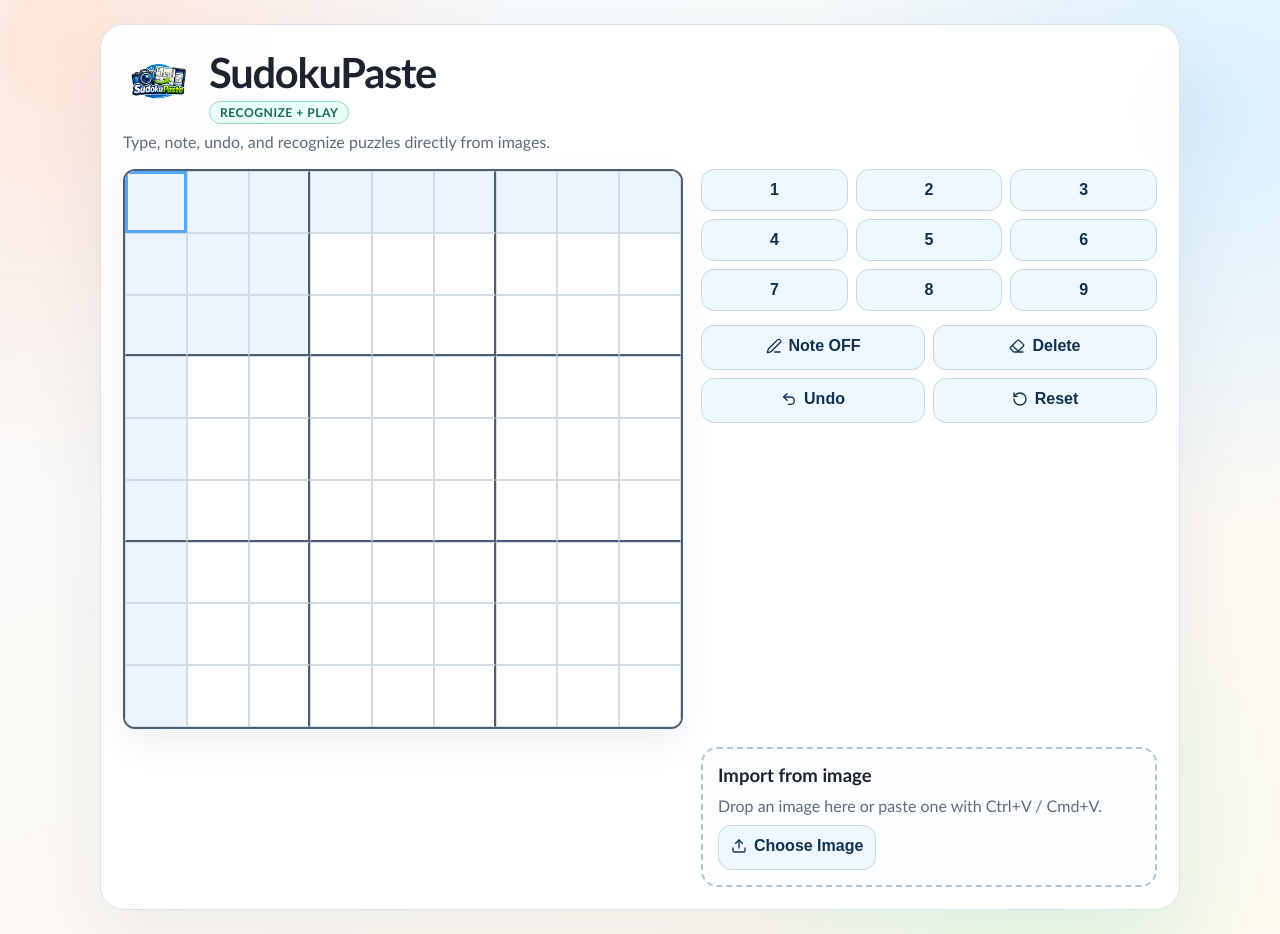
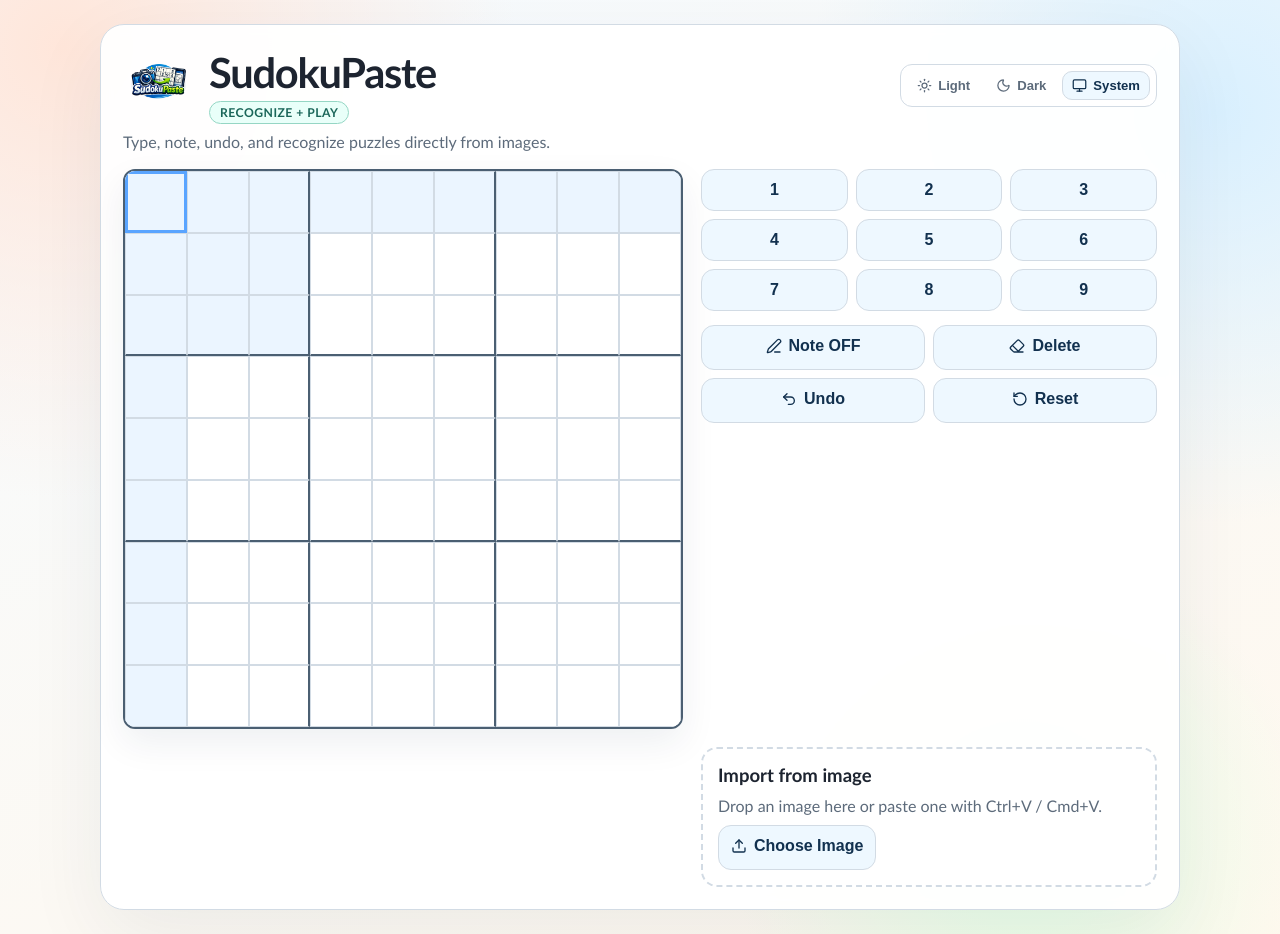
Before and after one commit to wrestlingcarbonapple/PuzzleSnap, a Next.js app: page / in a window 1280 px wide. Built offline with nearby package versions, Linux system fonts and the light colour scheme.

Commit message:
Add light, dark, and system theme support

```diff
--- a/src/app/globals.css
+++ b/src/app/globals.css
@@ -21,6 +21,29 @@
   --danger: #c1434b;
 }
 
+:root[data-theme="dark"] {
+  --bg: radial-gradient(circle at 10% 8%, #1f2d3a 0%, transparent 34%),
+    radial-gradient(circle at 92% 15%, #25324b 0%, transparent 28%),
+    radial-gradient(circle at 84% 88%, #1f3e39 0%, transparent 24%),
+    linear-gradient(160deg, #121922, #1a1f2b);
+  --card: #1b2431f0;
+  --text: #ebf1f8;
+  --muted: #a4b3c4;
+  --board-bg: #16202b;
+  --line: #89a0b7;
+  --subline: #304152;
+  --selected: #58a8ff;
+  --selected-unit: #1f2d40;
+  --same-number: #2a3d55;
+  --blocked: #26313f;
+  --given: #d3e6fb;
+  --button: #253447;
+  --button-text: #eaf4ff;
+  --button-active: #2f6d68;
+  --button-muted: #364556;
+  --danger: #ff8b8f;
+}
+
 * {
   box-sizing: border-box;
 }
@@ -36,6 +59,7 @@ body {
   font-family: "Avenir Next", "Nunito Sans", "Trebuchet MS", "Segoe UI", sans-serif;
   color: var(--text);
   background: var(--bg);
+  transition: background 220ms ease, color 220ms ease;
 }
 
 .page-shell {
@@ -47,7 +71,7 @@ body {
 
 .card {
   width: min(1080px, 100%);
-  border: 1px solid #d8e2ec;
+  border: 1px solid var(--subline);
   border-radius: 24px;
   background: var(--card);
   box-shadow: 0 26px 80px #10254412;
@@ -63,6 +87,13 @@ body {
 }
 
 .title-row {
+  display: flex;
+  align-items: center;
+  justify-content: space-between;
+  gap: 14px;
+}
+
+.title-main {
   display: flex;
   align-items: center;
   gap: 14px;
@@ -107,6 +138,36 @@ body {
   color: var(--muted);
 }
 
+.theme-toggle {
+  display: inline-flex;
+  align-items: center;
+  gap: 6px;
+  padding: 6px;
+  border-radius: 12px;
+  border: 1px solid var(--subline);
+  background: var(--board-bg);
+}
+
+.theme-button {
+  border: 1px solid transparent;
+  background: transparent;
+  color: var(--muted);
+  border-radius: 10px;
+  padding: 6px 9px;
+  font-size: 0.82rem;
+  font-weight: 700;
+  display: inline-flex;
+  align-items: center;
+  gap: 6px;
+  cursor: pointer;
+}
+
+.theme-button-active {
+  border-color: var(--subline);
+  background: var(--button);
+  color: var(--button-text);
+}
+
 .board-wrap {
   width: 100%;
 }
@@ -128,7 +189,7 @@ body {
 .cell {
   position: relative;
   border: 1px solid var(--subline);
-  background: #fff;
+  background: var(--board-bg);
   color: var(--text);
   padding: 0;
   cursor: pointer;
@@ -166,7 +227,7 @@ body {
 }
 
 .cell-invalid .cell-value {
-  color: #c63c3c;
+  color: var(--danger);
   font-weight: 700;
 }
 
@@ -210,7 +271,7 @@ body {
 }
 
 .key {
-  border: 1px solid #c3d8ea;
+  border: 1px solid var(--subline);
   background: var(--button);
   color: var(--button-text);
   border-radius: 13px;
@@ -240,28 +301,27 @@ body {
 
 .key-note-on {
   background: var(--button-active);
-  border-color: #71c9bf;
 }
 
 .key-muted {
   background: var(--button-muted);
-  color: #6f7b8a;
+  color: var(--muted);
 }
 
 .import-zone {
   grid-column: 2;
-  border: 2px dashed #aec5d7;
+  border: 2px dashed var(--subline);
   border-radius: 16px;
   padding: 15px;
   display: flex;
   flex-direction: column;
   gap: 10px;
-  background: #fdfeff;
+  background: var(--board-bg);
 }
 
 .import-zone-active {
-  background: #eef9ff;
-  border-color: #7bb4da;
+  background: var(--selected-unit);
+  border-color: var(--selected);
 }
 
 .import-zone h2 {
@@ -305,9 +365,9 @@ body {
 }
 
 .preview-wrap {
-  border: 1px solid #d4ddea;
+  border: 1px solid var(--subline);
   border-radius: 12px;
-  background: #fff;
+  background: var(--board-bg);
   overflow: hidden;
 }
 
@@ -322,6 +382,11 @@ body {
     grid-template-columns: 1fr;
   }
 
+  .title-row {
+    flex-direction: column;
+    align-items: flex-start;
+  }
+
   .import-zone {
     grid-column: 1;
   }
--- a/src/components/SudokuApp.tsx
+++ b/src/components/SudokuApp.tsx
@@ -1,7 +1,7 @@
 "use client";
 
 import NextImage from "next/image";
-import { Check, Eraser, PenLine, RotateCcw, Undo2, Upload } from "lucide-react";
+import { Check, Eraser, Monitor, Moon, PenLine, RotateCcw, Sun, Undo2, Upload } from "lucide-react";
 import { ChangeEvent, DragEvent, useCallback, useEffect, useMemo, useRef, useState } from "react";
 import {
   bitForDigit,
@@ -21,7 +21,10 @@ type Snapshot = {
   notes: number[];
 };
 
+type ThemePreference = "light" | "dark" | "system";
+
 const STORAGE_KEY = "sudokupaste.game.v1";
+const THEME_STORAGE_KEY = "sudokupaste.theme.v1";
 const DIGITS = [1, 2, 3, 4, 5, 6, 7, 8, 9];
 
 function cloneSnapshot(snapshot: Snapshot): Snapshot {
@@ -139,6 +142,7 @@ export default function SudokuApp() {
   const [notes, setNotes] = useState<number[]>(() => createEmptyNotes());
   const [selected, setSelected] = useState<number | null>(0);
   const [noteMode, setNoteMode] = useState(false);
+  const [themePreference, setThemePreference] = useState<ThemePreference>("system");
 
   const [history, setHistory] = useState<Snapshot[]>(() => [
     {
@@ -201,6 +205,13 @@ export default function SudokuApp() {
   }, []);
 
   useEffect(() => {
+    const raw = window.localStorage.getItem(THEME_STORAGE_KEY);
+    if (raw === "light" || raw === "dark" || raw === "system") {
+      setThemePreference(raw);
+    }
+  }, []);
+
+  useEffect(() => {
     const payload = {
       startValues,
       values,
@@ -209,6 +220,26 @@ export default function SudokuApp() {
     };
     window.localStorage.setItem(STORAGE_KEY, JSON.stringify(payload));
   }, [noteMode, notes, startValues, values]);
+
+  useEffect(() => {
+    window.localStorage.setItem(THEME_STORAGE_KEY, themePreference);
+    const media = window.matchMedia("(prefers-color-scheme: dark)");
+    const applyTheme = () => {
+      const resolvedTheme =
+        themePreference === "system" ? (media.matches ? "dark" : "light") : themePreference;
+      document.documentElement.dataset.theme = resolvedTheme;
+    };
+    applyTheme();
+
+    if (themePreference !== "system") {
+      return;
+    }
+
+    media.addEventListener("change", applyTheme);
+    return () => {
+      media.removeEventListener("change", applyTheme);
+    };
+  }, [themePreference]);
 
   const completed = useMemo(() => computeCompletedDigits(values), [values]);
   const conflictMask = useMemo(() => computeConflictMask(values), [values]);
@@ -457,10 +488,38 @@ export default function SudokuApp() {
       <main className="card">
         <div className="title-block">
           <div className="title-row">
-            <NextImage src="/logo.png" alt="SudokuPaste logo" width={72} height={72} className="app-logo" />
-            <div className="title-text">
-              <h1>SudokuPaste</h1>
-              <span className="title-chip">Recognize + Play</span>
+            <div className="title-main">
+              <NextImage src="/logo.png" alt="SudokuPaste logo" width={72} height={72} className="app-logo" />
+              <div className="title-text">
+                <h1>SudokuPaste</h1>
+                <span className="title-chip">Recognize + Play</span>
+              </div>
+            </div>
+            <div className="theme-toggle" role="group" aria-label="Theme">
+              <button
+                type="button"
+                className={`theme-button ${themePreference === "light" ? "theme-button-active" : ""}`}
+                onClick={() => setThemePreference("light")}
+              >
+                <Sun size={15} aria-hidden />
+                Light
+              </button>
+              <button
+                type="button"
+                className={`theme-button ${themePreference === "dark" ? "theme-button-active" : ""}`}
+                onClick={() => setThemePreference("dark")}
+              >
+                <Moon size={15} aria-hidden />
+                Dark
+              </button>
+              <button
+                type="button"
+                className={`theme-button ${themePreference === "system" ? "theme-button-active" : ""}`}
+                onClick={() => setThemePreference("system")}
+              >
+                <Monitor size={15} aria-hidden />
+                System
+              </button>
             </div>
           </div>
           <p>Type, note, undo, and recognize puzzles directly from images.</p>
```
